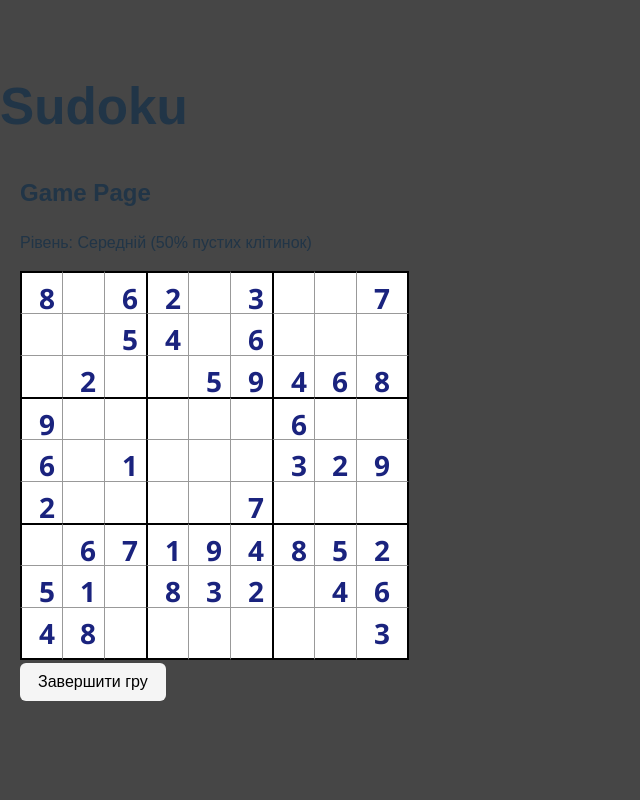
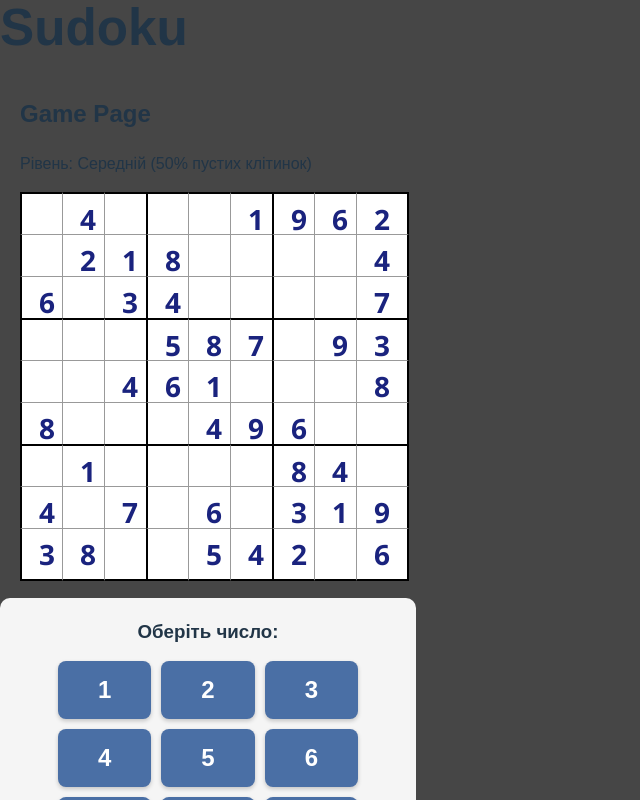
Before and after one commit to MykolaIPZ231/kop_labs_sudoku, a React (Vite) app: page / in a window 1280 px wide. Both pictures are taken after a click on the button "Start Game". Shown: the top 800 px of the page, without its empty margins (0-640 px from the left). Built offline with nearby package versions, Linux system fonts and the light colour scheme.

Commit message:
added the ability to add numbers to the field

```diff
--- a/src/App.jsx
+++ b/src/App.jsx
@@ -1,4 +1,5 @@
 import useNavigation from "./hooks/useNavigation";
+import useSudoku from "./hooks/useSud";
 import useSudokuGenerator from "./hooks/sudGen";
 import Header from "./components/Header";
 import Start from "./page/Start";
@@ -8,10 +9,12 @@ import "./style.css";
 
 export default function App() {
     const { page, goToStart, goToGame, goToResults } = useNavigation();
-    const { board, regenerate } = useSudokuGenerator('medium');
+    const sudoku = useSudoku();
+    const generator = useSudokuGenerator('medium');
 
-    const handleStart = (difficulty = 'medium') => {
-        regenerate(difficulty);
+    const handleStart = (difficulty) => {
+        generator.regenerate(difficulty);
+        sudoku.setGrid(generator.board);
         goToGame();
     };
 
@@ -24,7 +27,10 @@ export default function App() {
 
         {page === "game" && (
           <Game
-            board={board}
+            board={sudoku.grid}
+            selectedCell={sudoku.selectedCell}
+            selectCell={sudoku.selectCell}
+            setCellValue={sudoku.setCellValue}
             onFinish={goToResults}
           />
         )}
--- a/src/components/Button.jsx
+++ b/src/components/Button.jsx
@@ -1,7 +1,19 @@
-export default function Button({ children, onClick }) {
-  return (
-    <button onClick={onClick}>
-      {children}
-    </button>
-  )
+export default function Button({ children, onClick, style }){
+    return(
+      <button
+        onClick={onClick}
+        style={{
+          padding: "10px 20px",
+          backgroundColor: "#4a6fa5",
+          color: "white",
+          border: "none",
+          borderRadius: 8,
+          cursor: "pointer",
+          fontSize: "16px",
+          ...style
+        }}
+        >
+        {children}
+        </button>
+    )
 }
--- a/src/components/Cell.jsx
+++ b/src/components/Cell.jsx
@@ -6,6 +6,8 @@ export default function Cell({ value, isSelected, onClick, row, col }) {
         borderBottom: row === 8 ? '2px solid #000' : (row + 1) % 3 === 0 ? '2px solid #000' : '1px solid #999',
     };
 
+    const isInitial = value !== 0;
+
     return (
         <div
             onClick={onClick}
@@ -13,17 +15,23 @@ export default function Cell({ value, isSelected, onClick, row, col }) {
                 width: '50px',
                 height: '50px',
                 ...borderStyle,
-                background: isSelected ? "#e3f2fd" : "#fff",
+                background: isSelected ? "#5aa4daff" : "#fff",
                 display: 'flex',
                 alignItems: 'center',
                 justifyContent: 'center',
                 fontSize: '28px',
                 cursor: 'pointer',
-                color: value === 0 ? 'transparent' : '#1a237e',
+                color: isInitial ? '#1a237e' : '#2196f3',
                 fontWeight: 'bold',
                 fontFamily: "'Segoe UI', Tahoma, Geneva, Verdana, sans-serif",
                 transition: 'background-color 0.2s'
-            }}>
+            }}
+            onMouseEnter={(e) => {
+                if(!isSelected){
+                    e.target.style.backgroundColor = "#fff";
+                }
+            }}
+            >
             {value !== 0 ? value : ''}
         </div>
     );
--- a/src/hooks/useSud.js
+++ b/src/hooks/useSud.js
@@ -29,6 +29,7 @@ export default function useSudoku() {
 
     return{
         grid,
+        setGrid,
         selectedCell,
         selectCell,
         setCellValue,
--- a/src/page/Game.jsx
+++ b/src/page/Game.jsx
@@ -2,7 +2,10 @@ import SudokuG from "../components/SudokuG";
 import Button from "../components/Button";
 import React, { useEffect } from "react";
 
-export default function GamePage({ board, onFinish }) {
+export default function GamePage({
+  board, selectedCell,
+  selectCell, setCellValue, onFinish
+ }) {
   useEffect(() => {
     console.log("GamePage mounted, board:", board);
   }, [board]);
@@ -17,10 +20,91 @@ export default function GamePage({ board, onFinish }) {
     );
   }
 
+  const handleNumberClick = (num) => {
+    setCellValue(num);
+  };
+
   return (
     <div style={{ padding: 20 }}>
       <h2>Game Page</h2>
       <p>Рівень: Середній (50% пустих клітинок)</p>
+
+      <div style={{ display: 'flex', flexDirection: 'column', alignItems: 'center' }}>
+        <SudokuG
+          grid={board}
+          selectedCell={selectedCell}
+          onCellClick={selectCell}
+        />
+      <div style={{
+        marginTop: 30,
+        width: "100%",
+        backgroundColor: "#f5f5f5",
+        padding: 20,
+        borderRadius: 10,
+      }}>
+        <h3 style={{ marginBottom: 15, textAlign: "center" }}>Оберіть число:</h3>
+          <div style={{
+            display: "grid",
+            gridTemplateColumns: "repeat(3, 1fr)",
+            gap: 10,
+            maxWidth: 300,
+            margin: "0 auto"
+          }}>
+            {[1, 2, 3, 4, 5, 6, 7, 8, 9].map(num => (
+              <button
+                key={num}
+                onClick={() => handleNumberClick(num)}
+                style={{
+                  padding: "15px 0",
+                  fontSize: "24px",
+                  fontWeight: "bold",
+                  backgroundColor: "#4a6fa5",
+                  color: "white",
+                  border: "none",
+                  borderRadius: 8,
+                  cursor: "pointer",
+                  transition: "all 0.2s",
+                  boxShadow: "0 2px 4px rgba(0,0,0,0.2)"
+                }}
+                onMouseEnter={(e) => {
+                  e.target.style.backgroundColor = "#3a5a8c";
+                  e.target.style.transform = "translateY(-2px)";
+                }}
+                onMouseLeave={(e) => {
+                  e.target.style.backgroundColor = "#4a6fa5";
+                  e.target.style.transform = "translateY(0)";
+                }}
+              >
+                {num}
+              </button>
+            ))}
+          </div>
+
+          <div style={{
+            marginTop: 20,
+            display: "flex",
+            justifyContent: "center",
+            gap: 10
+          }}>
+            <button
+              onClick={() => setCellValue(0)}
+              style={{
+                padding: "10px 20px",
+                backgroundColor: "#e74c3c",
+                color: "white",
+                border: "none",
+                borderRadius: 5,
+                cursor: "pointer",
+                fontSize: "16px"
+              }}
+            >
+              Очистити клітинку
+            </button>
+          </div>
+        </div>
+      </div>
+
+
 
       <SudokuG
         grid={board}
@@ -31,6 +115,19 @@ export default function GamePage({ board, onFinish }) {
       <div style={{ marginTop: 16 }}>
         <Button onClick={onFinish}>Завершити гру</Button>
       </div>
+
+      {selectedCell && (
+        <div style={{
+          marginTop: 20,
+          padding: 10,
+          backgroundColor:  "#e0e0e0",
+          borderRadius: 5
+        }}>
+          <p style={{ margin: 0 }}>
+            row - {selectedCell.row + 1}, col - {selectedCell.col + 1}
+          </p>
+        </div>
+      )}
     </div>
   );
 }
```
